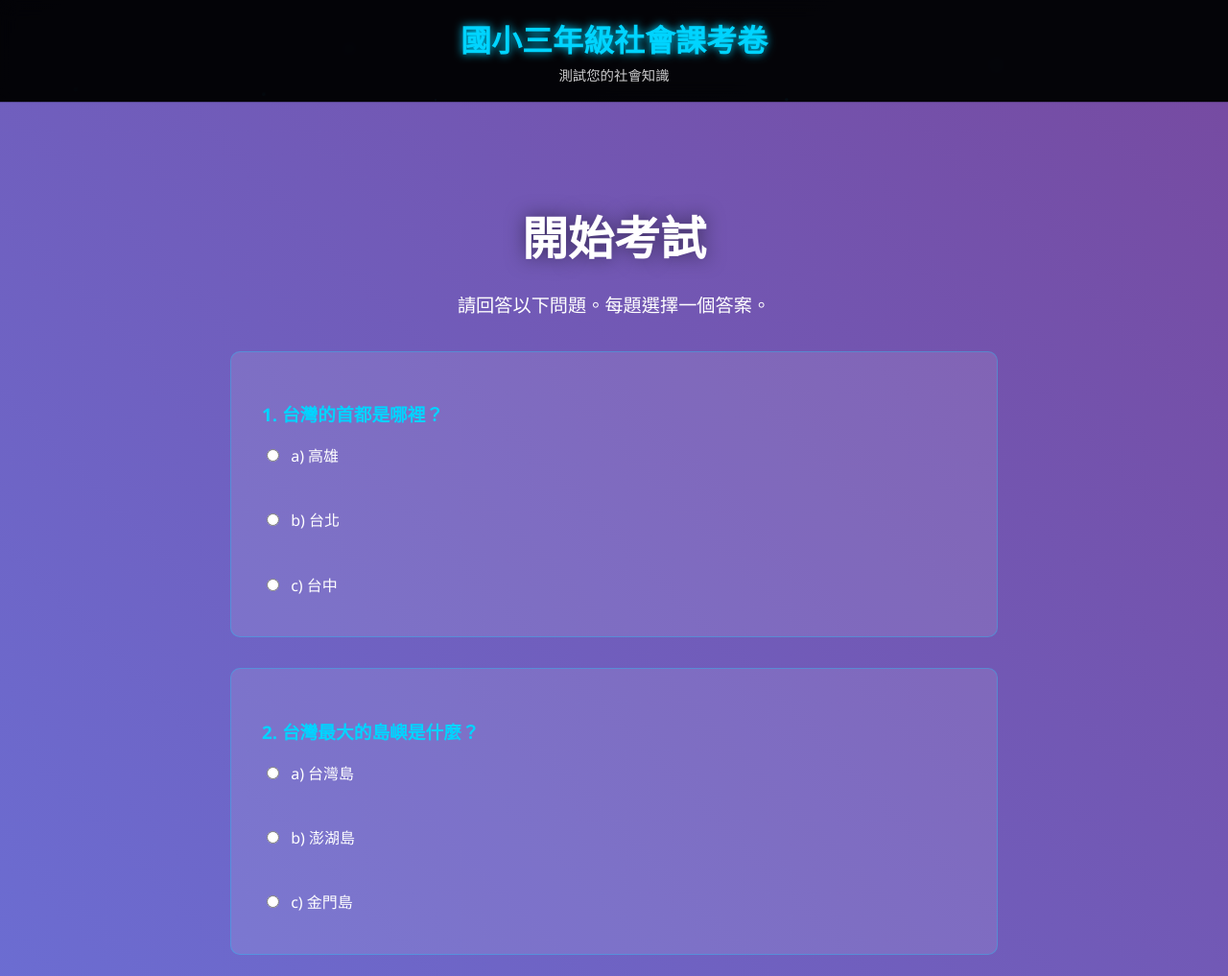
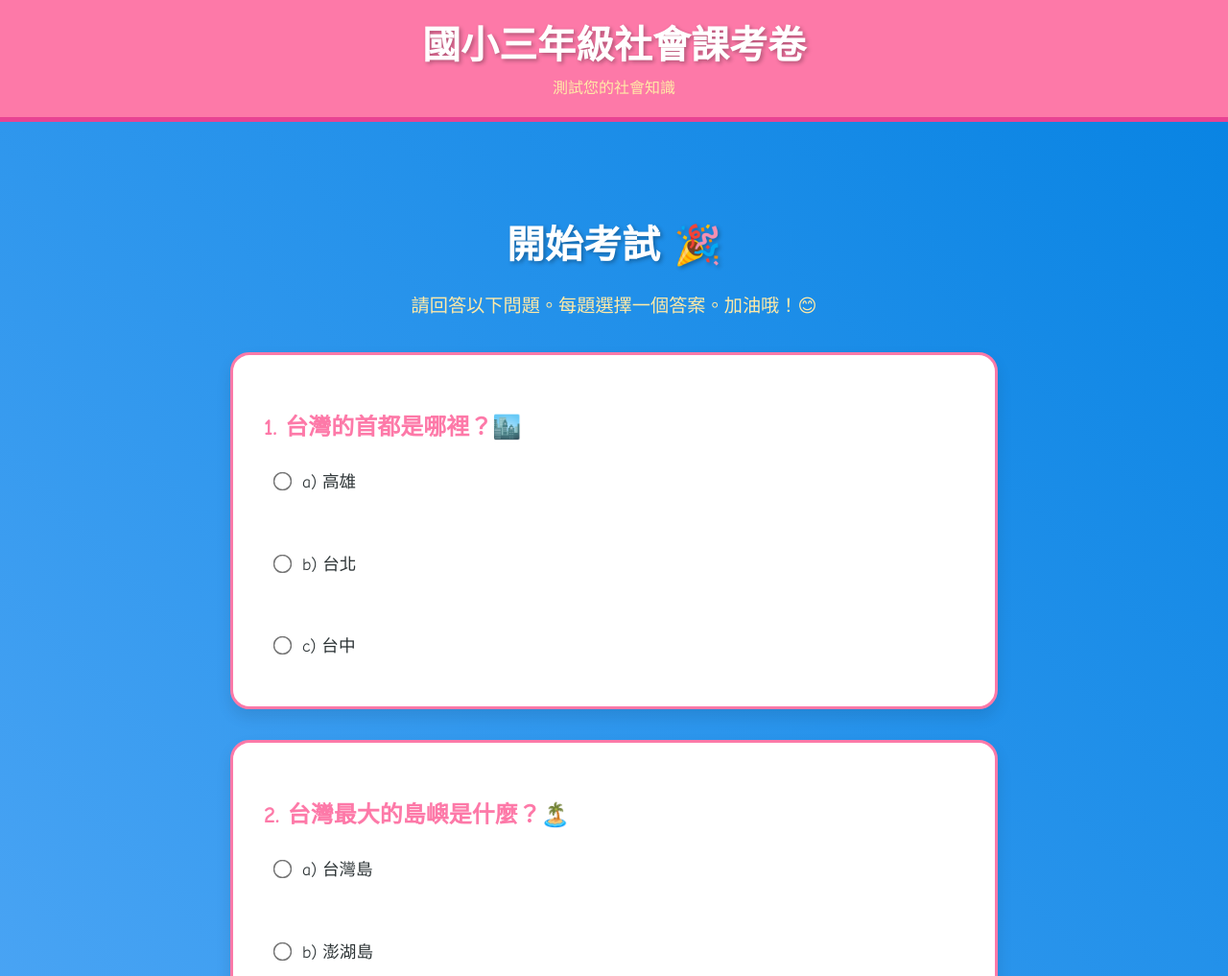
Before and after one commit to ichychen-star/demo-static-page, a plain HTML site: page index.html in a window 1280 px wide. Shown: the top 1017 px of the page at 96% size. Drawn offline with Linux system fonts and the light colour scheme.

Commit message:
更新為可愛的國小生風格

```diff
--- a/index.html
+++ b/index.html
@@ -16,43 +16,43 @@
 
     <section id="quiz" class="hero">
         <div class="container">
-            <h2>開始考試</h2>
-            <p>請回答以下問題。每題選擇一個答案。</p>
+            <h2>開始考試 🎉</h2>
+            <p>請回答以下問題。每題選擇一個答案。加油哦！😊</p>
             <form id="quiz-form">
                 <div class="question">
-                    <h3>1. 台灣的首都是哪裡？</h3>
+                    <h3>1. 台灣的首都是哪裡？🏙️</h3>
                     <label><input type="radio" name="q1" value="a"> a) 高雄</label><br>
                     <label><input type="radio" name="q1" value="b"> b) 台北</label><br>
                     <label><input type="radio" name="q1" value="c"> c) 台中</label>
                 </div>
                 <div class="question">
-                    <h3>2. 台灣最大的島嶼是什麼？</h3>
+                    <h3>2. 台灣最大的島嶼是什麼？🏝️</h3>
                     <label><input type="radio" name="q2" value="a"> a) 台灣島</label><br>
                     <label><input type="radio" name="q2" value="b"> b) 澎湖島</label><br>
                     <label><input type="radio" name="q2" value="c"> c) 金門島</label>
                 </div>
                 <div class="question">
-                    <h3>3. 台灣的國旗上有幾顆星星？</h3>
+                    <h3>3. 台灣的國旗上有幾顆星星？⭐</h3>
                     <label><input type="radio" name="q3" value="a"> a) 3顆</label><br>
                     <label><input type="radio" name="q3" value="b"> b) 5顆</label><br>
                     <label><input type="radio" name="q3" value="c"> c) 7顆</label>
                 </div>
                 <div class="question">
-                    <h3>4. 台灣的最高山是哪座？</h3>
+                    <h3>4. 台灣的最高山是哪座？⛰️</h3>
                     <label><input type="radio" name="q4" value="a"> a) 玉山</label><br>
                     <label><input type="radio" name="q4" value="b"> b) 阿里山</label><br>
                     <label><input type="radio" name="q4" value="c"> c) 陽明山</label>
                 </div>
                 <div class="question">
-                    <h3>5. 台灣的國花是什麼？</h3>
+                    <h3>5. 台灣的國花是什麼？🌸</h3>
                     <label><input type="radio" name="q5" value="a"> a) 梅花</label><br>
                     <label><input type="radio" name="q5" value="b"> b) 蓮花</label><br>
                     <label><input type="radio" name="q5" value="c"> c) 櫻花</label>
                 </div>
-                <button type="button" id="submit-btn">提交答案</button>
+                <button type="button" id="submit-btn">提交答案 🚀</button>
             </form>
             <div id="result" style="display: none;">
-                <h3>您的成績</h3>
+                <h3>您的成績 🎊</h3>
                 <p id="score"></p>
             </div>
         </div>
--- a/script.js
+++ b/script.js
@@ -24,7 +24,16 @@ document.addEventListener('DOMContentLoaded', function() {
             }
         }
 
-        scoreP.textContent = `您答對了 ${score} / 5 題。`;
+        let message = '';
+        if (score === 5) {
+            message = `哇！全對了！您答對了 ${score} / 5 題。🎉🎊`;
+        } else if (score >= 3) {
+            message = `不錯哦！您答對了 ${score} / 5 題。👍`;
+        } else {
+            message = `加油！您答對了 ${score} / 5 題。下次再努力！💪`;
+        }
+
+        scoreP.innerHTML = message;
         resultDiv.style.display = 'block';
         resultDiv.scrollIntoView({ behavior: 'smooth' });
     });
@@ -47,50 +56,4 @@ document.addEventListener('DOMContentLoaded', function() {
         question.style.transition = 'opacity 0.6s ease, transform 0.6s ease';
         observer.observe(question);
     });
-
-    // 粒子效果 (簡單版本)
-    const canvas = document.createElement('canvas');
-    canvas.id = 'particle-canvas';
-    canvas.style.position = 'fixed';
-    canvas.style.top = '0';
-    canvas.style.left = '0';
-    canvas.style.pointerEvents = 'none';
-    canvas.style.zIndex = '-1';
-    document.body.appendChild(canvas);
-
-    const ctx = canvas.getContext('2d');
-    canvas.width = window.innerWidth;
-    canvas.height = window.innerHeight;
-
-    const particles = [];
-    for (let i = 0; i < 50; i++) {
-        particles.push({
-            x: Math.random() * canvas.width,
-            y: Math.random() * canvas.height,
-            vx: (Math.random() - 0.5) * 2,
-            vy: (Math.random() - 0.5) * 2,
-            size: Math.random() * 2 + 1
-        });
-    }
-
-    function animate() {
-        ctx.clearRect(0, 0, canvas.width, canvas.height);
-        particles.forEach(p => {
-            p.x += p.vx;
-            p.y += p.vy;
-            if (p.x < 0 || p.x > canvas.width) p.vx *= -1;
-            if (p.y < 0 || p.y > canvas.height) p.vy *= -1;
-            ctx.beginPath();
-            ctx.arc(p.x, p.y, p.size, 0, Math.PI * 2);
-            ctx.fillStyle = 'rgba(0, 212, 255, 0.5)';
-            ctx.fill();
-        });
-        requestAnimationFrame(animate);
-    }
-    animate();
-
-    window.addEventListener('resize', () => {
-        canvas.width = window.innerWidth;
-        canvas.height = window.innerHeight;
-    });
 });
--- a/style.css
+++ b/style.css
@@ -1,50 +1,53 @@
-/* 科技感風格 CSS */
+/* 適合國小生的可愛風格 CSS */
 body {
-    font-family: 'Segoe UI', Tahoma, Geneva, Verdana, sans-serif;
+    font-family: 'Comic Sans MS', cursive, sans-serif;
     margin: 0;
     padding: 0;
-    background: linear-gradient(135deg, #0f0f23 0%, #1a1a2e 50%, #16213e 100%);
-    color: #ffffff;
+    background: linear-gradient(135deg, #ffeaa7 0%, #fab1a0 50%, #a29bfe 100%);
+    color: #2d3436;
     line-height: 1.6;
 }
 
 header {
-    background: rgba(0, 0, 0, 0.8);
+    background: #fd79a8;
     padding: 1rem 0;
     text-align: center;
-    backdrop-filter: blur(10px);
+    border-bottom: 5px solid #e84393;
+    box-shadow: 0 4px 8px rgba(0,0,0,0.1);
 }
 
 .logo h1 {
     margin: 0;
-    font-size: 2rem;
-    color: #00d4ff;
-    text-shadow: 0 0 10px #00d4ff;
+    font-size: 2.5rem;
+    color: #ffffff;
+    text-shadow: 2px 2px 4px rgba(0,0,0,0.3);
 }
 
 .logo p {
     margin: 0;
-    font-size: 0.9rem;
-    opacity: 0.8;
+    font-size: 1rem;
+    color: #ffeaa7;
 }
 
 .hero {
     padding: 4rem 0;
     text-align: center;
-    background: linear-gradient(45deg, #667eea 0%, #764ba2 100%);
-    clip-path: polygon(0 0, 100% 0, 100% 85%, 0 100%);
+    background: linear-gradient(45deg, #74b9ff 0%, #0984e3 100%);
+    border-radius: 0 0 50% 50% / 0 0 20px 20px;
 }
 
 .hero h2 {
-    font-size: 3rem;
+    font-size: 2.5rem;
     margin-bottom: 1rem;
-    text-shadow: 0 0 20px rgba(0, 0, 0, 0.5);
+    color: #ffffff;
+    text-shadow: 2px 2px 4px rgba(0,0,0,0.3);
 }
 
 .hero p {
     font-size: 1.2rem;
     max-width: 600px;
     margin: 0 auto 2rem;
+    color: #ffeaa7;
 }
 
 #quiz-form {
@@ -54,62 +57,77 @@ header {
 }
 
 .question {
-    background: rgba(255, 255, 255, 0.1);
+    background: #ffffff;
     padding: 2rem;
     margin-bottom: 2rem;
-    border-radius: 10px;
-    border: 1px solid rgba(0, 212, 255, 0.3);
+    border-radius: 20px;
+    border: 3px solid #fd79a8;
+    box-shadow: 0 8px 16px rgba(0,0,0,0.1);
     transition: transform 0.3s, box-shadow 0.3s;
 }
 
 .question:hover {
     transform: translateY(-5px);
-    box-shadow: 0 10px 30px rgba(0, 212, 255, 0.3);
+    box-shadow: 0 12px 24px rgba(0,0,0,0.2);
 }
 
 .question h3 {
-    color: #00d4ff;
+    color: #fd79a8;
     margin-bottom: 1rem;
+    font-size: 1.5rem;
 }
 
 label {
     display: block;
     margin: 0.5rem 0;
     cursor: pointer;
+    font-size: 1.1rem;
+    padding: 0.5rem;
+    border-radius: 10px;
+    transition: background 0.3s;
+}
+
+label:hover {
+    background: #ffeaa7;
 }
 
 input[type="radio"] {
     margin-right: 0.5rem;
+    transform: scale(1.5);
 }
 
 button {
-    background: #00d4ff;
-    color: #0f0f23;
+    background: #00b894;
+    color: #ffffff;
     border: none;
     padding: 1rem 2rem;
     font-size: 1.2rem;
-    border-radius: 5px;
+    border-radius: 25px;
     cursor: pointer;
-    transition: background 0.3s;
+    transition: background 0.3s, transform 0.3s;
+    box-shadow: 0 4px 8px rgba(0,0,0,0.2);
 }
 
 button:hover {
-    background: #0099cc;
+    background: #00cec9;
+    transform: scale(1.05);
 }
 
 #result {
     margin-top: 2rem;
     padding: 2rem;
-    background: rgba(255, 255, 255, 0.1);
-    border-radius: 10px;
-    border: 1px solid rgba(0, 212, 255, 0.3);
+    background: #ffffff;
+    border-radius: 20px;
+    border: 3px solid #fd79a8;
+    box-shadow: 0 8px 16px rgba(0,0,0,0.1);
 }
 
 footer {
-    background: rgba(0, 0, 0, 0.8);
+    background: #fd79a8;
     padding: 2rem 0;
     text-align: center;
-    color: #cccccc;
+    color: #ffffff;
+    border-top: 5px solid #e84393;
 }
 
 @media (max-width: 768px) {
```
